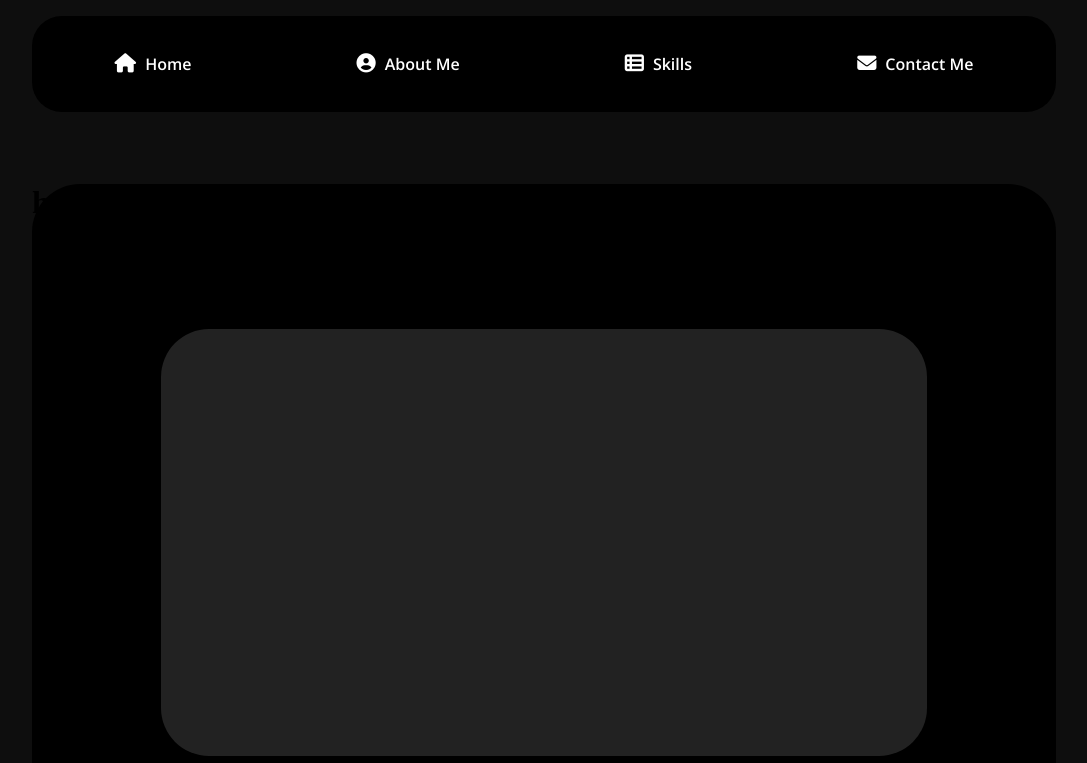
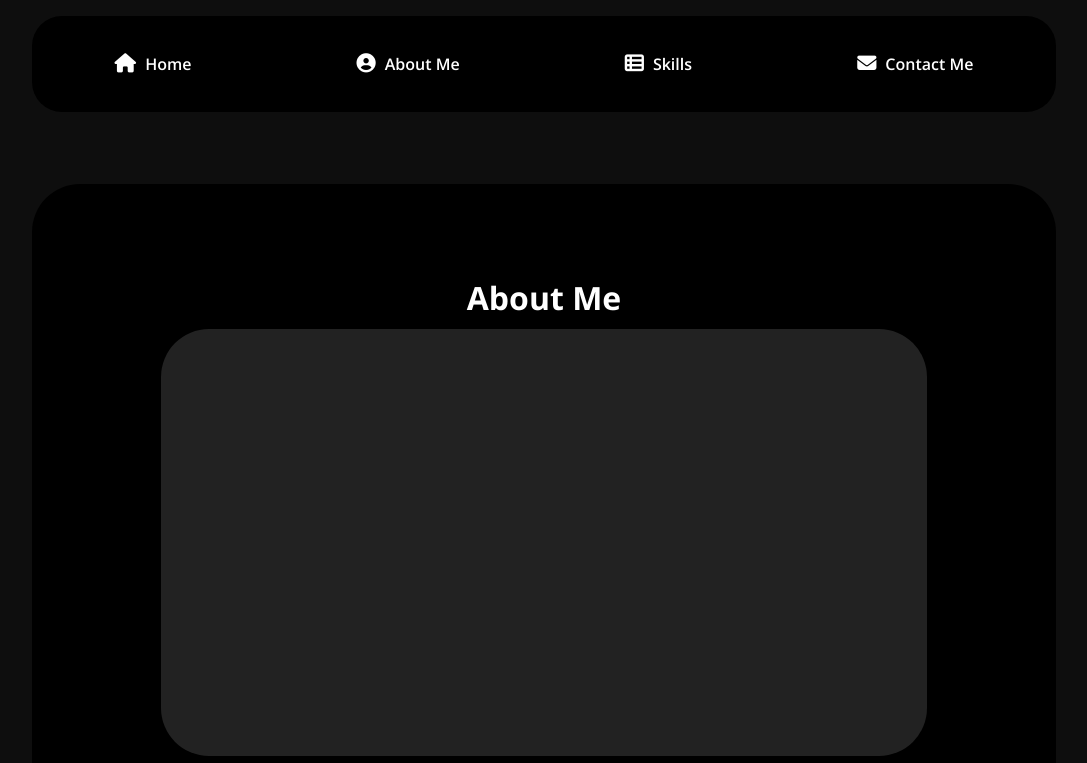
Before and after one commit to mikekar02/Portfolio, a plain HTML site: page index.html in a window 1280 px wide. Shown: the top 763 px of the page, without its empty margins (96-1183 px from the left). Drawn offline with nearby package versions, Linux system fonts and the light colour scheme.

Commit message:
added title to about section"

```diff
--- a/index.html
+++ b/index.html
@@ -23,7 +23,7 @@
     <!-- hero section -->
     <div class="about-container">
         <div class="about">
-            <h1>hello</h1>
+            <div class="title-box"><h1>About Me</h1></div>
             <div class="text-container"></div>
             <div class="box1"></div>
             <div class="box2"></div>
--- a/styles.css
+++ b/styles.css
@@ -20,6 +20,7 @@
     margin:0;
     padding:0;
     box-sizing: border-box;
+    font-family:var(--ff-primary),var(--ff-secondary);
 }
 body
 {
@@ -129,8 +130,10 @@ body
     grid-column: 6/8;
     grid-row: 5/7;
 }
-.h1
+.title-box
 {
-    z-index: 1 ;
-    color:var(--clr-white);
+    color: var(--clr-white);
+    grid-column: 3/7;
+    text-align:center;
+    margin-top:auto;
 }
```
